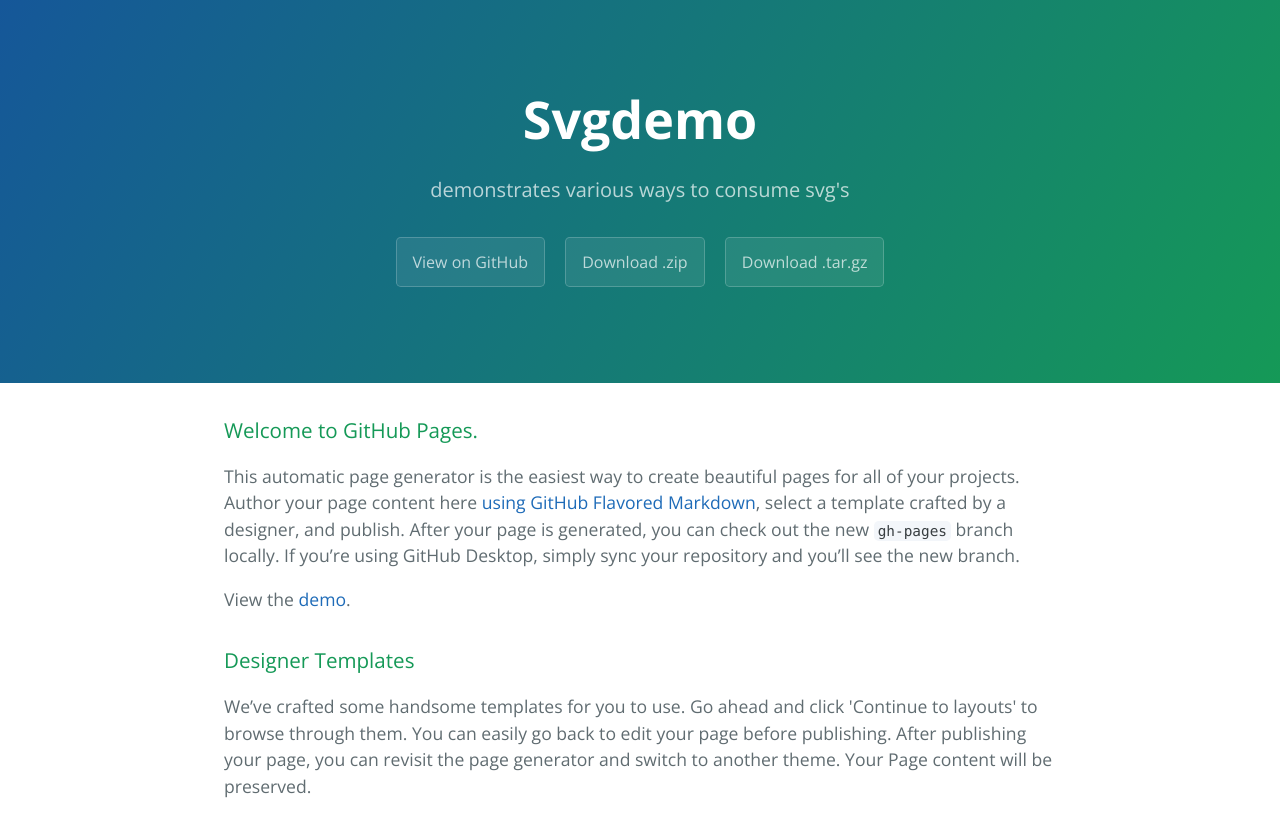
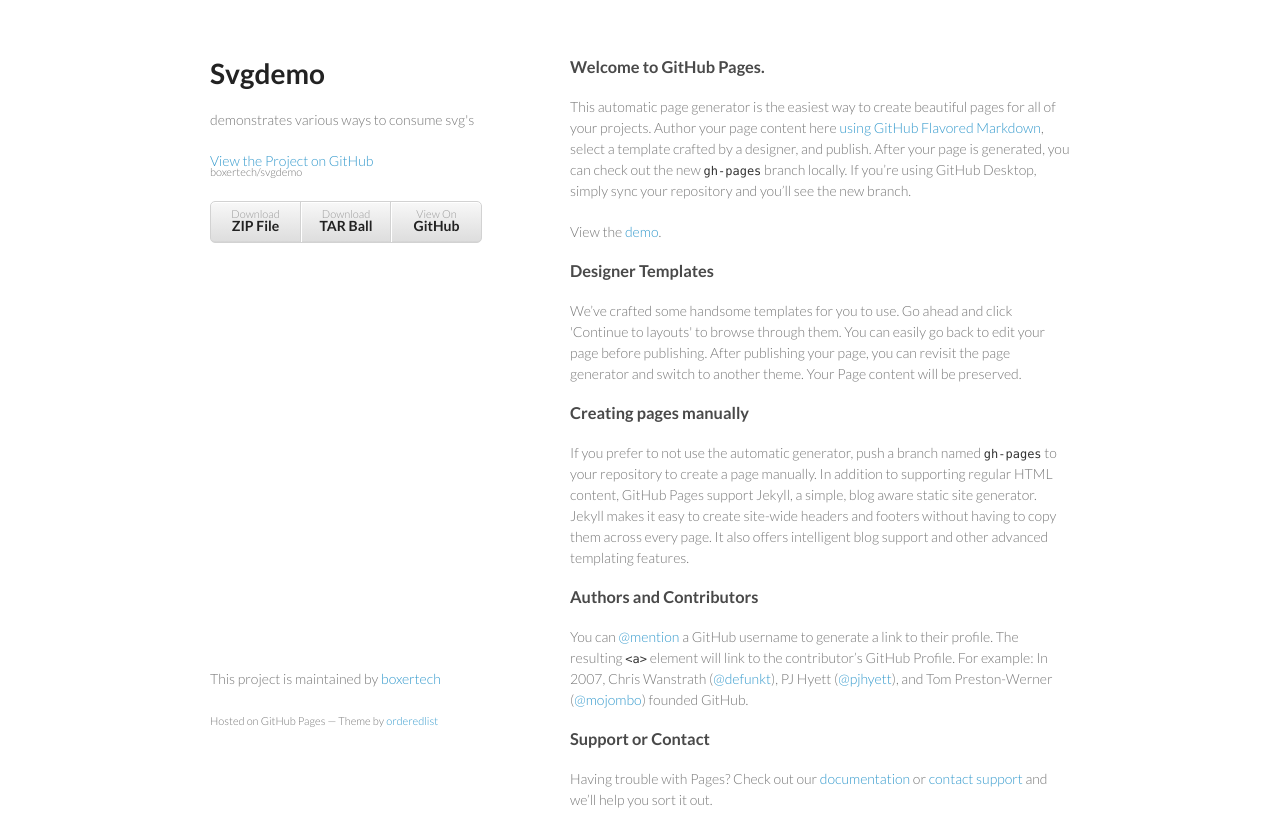
Before and after one commit to boxertech/svgdemo, a website: page index.html in a window 1280 px wide. Shown: the top 813 px of the page. Drawn offline with nearby package versions, Linux system fonts and the light colour scheme.

Commit message:
Create gh-pages branch via GitHub

```diff
--- a/index.html
+++ b/index.html
@@ -1,30 +1,39 @@
-<!DOCTYPE html>
-<html lang="en-us">
+<!doctype html>
+<html>
   <head>
-    <meta charset="UTF-8">
+    <meta charset="utf-8">
+    <meta http-equiv="X-UA-Compatible" content="chrome=1">
     <title>Svgdemo by boxertech</title>
-    <meta name="viewport" content="width=device-width, initial-scale=1">
-    <link rel="stylesheet" type="text/css" href="stylesheets/normalize.css" media="screen">
-    <link href='https://fonts.googleapis.com/css?family=Open+Sans:400,700' rel='stylesheet' type='text/css'>
-    <link rel="stylesheet" type="text/css" href="stylesheets/stylesheet.css" media="screen">
-    <link rel="stylesheet" type="text/css" href="stylesheets/github-light.css" media="screen">
+
+    <link rel="stylesheet" href="stylesheets/styles.css">
+    <link rel="stylesheet" href="stylesheets/github-light.css">
+    <meta name="viewport" content="width=device-width, initial-scale=1, user-scalable=no">
+    <!--[if lt IE 9]>
+    <script src="//html5shiv.googlecode.com/svn/trunk/html5.js"></script>
+    <![endif]-->
   </head>
   <body>
-    <section class="page-header">
-      <h1 class="project-name">Svgdemo</h1>
-      <h2 class="project-tagline">demonstrates various ways to consume svg&#39;s</h2>
-      <a href="https://github.com/boxertech/svgdemo" class="btn">View on GitHub</a>
-      <a href="https://github.com/boxertech/svgdemo/zipball/master" class="btn">Download .zip</a>
-      <a href="https://github.com/boxertech/svgdemo/tarball/master" class="btn">Download .tar.gz</a>
-    </section>
+    <div class="wrapper">
+      <header>
+        <h1>Svgdemo</h1>
+        <p>demonstrates various ways to consume svg&#39;s</p>
 
-    <section class="main-content">
-      <h3>
+        <p class="view"><a href="https://github.com/boxertech/svgdemo">View the Project on GitHub <small>boxertech/svgdemo</small></a></p>
+
+
+        <ul>
+          <li><a href="https://github.com/boxertech/svgdemo/zipball/master">Download <strong>ZIP File</strong></a></li>
+          <li><a href="https://github.com/boxertech/svgdemo/tarball/master">Download <strong>TAR Ball</strong></a></li>
+          <li><a href="https://github.com/boxertech/svgdemo">View On <strong>GitHub</strong></a></li>
+        </ul>
+      </header>
+      <section>
+        <h3>
 <a id="welcome-to-github-pages" class="anchor" href="#welcome-to-github-pages" aria-hidden="true"><span class="octicon octicon-link"></span></a>Welcome to GitHub Pages.</h3>
 
 <p>This automatic page generator is the easiest way to create beautiful pages for all of your projects. Author your page content here <a href="https://guides.github.com/features/mastering-markdown/">using GitHub Flavored Markdown</a>, select a template crafted by a designer, and publish. After your page is generated, you can check out the new <code>gh-pages</code> branch locally. If you’re using GitHub Desktop, simply sync your repository and you’ll see the new branch.</p>
 
-<p>View the <a href="/src/index.html">demo</a>.</p>
+<p>View the <a href="/svgdemo/src/index.html">demo</a>.</p>
 
 <h3>
 <a id="designer-templates" class="anchor" href="#designer-templates" aria-hidden="true"><span class="octicon octicon-link"></span></a>Designer Templates</h3>
@@ -45,16 +54,14 @@
 <a id="support-or-contact" class="anchor" href="#support-or-contact" aria-hidden="true"><span class="octicon octicon-link"></span></a>Support or Contact</h3>
 
 <p>Having trouble with Pages? Check out our <a href="https://help.github.com/pages">documentation</a> or <a href="https://github.com/contact">contact support</a> and we’ll help you sort it out.</p>
-
-      <footer class="site-footer">
-        <span class="site-footer-owner"><a href="https://github.com/boxertech/svgdemo">Svgdemo</a> is maintained by <a href="https://github.com/boxertech">boxertech</a>.</span>
-
-        <span class="site-footer-credits">This page was generated by <a href="https://pages.github.com">GitHub Pages</a> using the <a href="https://github.com/jasonlong/cayman-theme">Cayman theme</a> by <a href="https://twitter.com/jasonlong">Jason Long</a>.</span>
+      </section>
+      <footer>
+        <p>This project is maintained by <a href="https://github.com/boxertech">boxertech</a></p>
+        <p><small>Hosted on GitHub Pages &mdash; Theme by <a href="https://github.com/orderedlist">orderedlist</a></small></p>
       </footer>
-
-    </section>
-
-            <script type="text/javascript">
+    </div>
+    <script src="javascripts/scale.fix.js"></script>
+              <script type="text/javascript">
             var gaJsHost = (("https:" == document.location.protocol) ? "https://ssl." : "http://www.");
             document.write(unescape("%3Cscript src='" + gaJsHost + "google-analytics.com/ga.js' type='text/javascript'%3E%3C/script%3E"));
           </script>
```
Also changed, not shown: params.json (+1 -1 lines).
